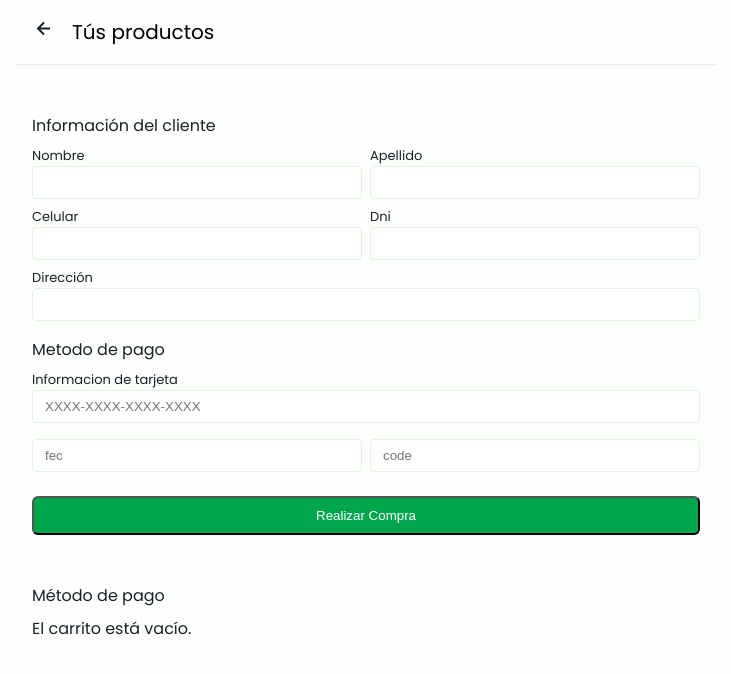
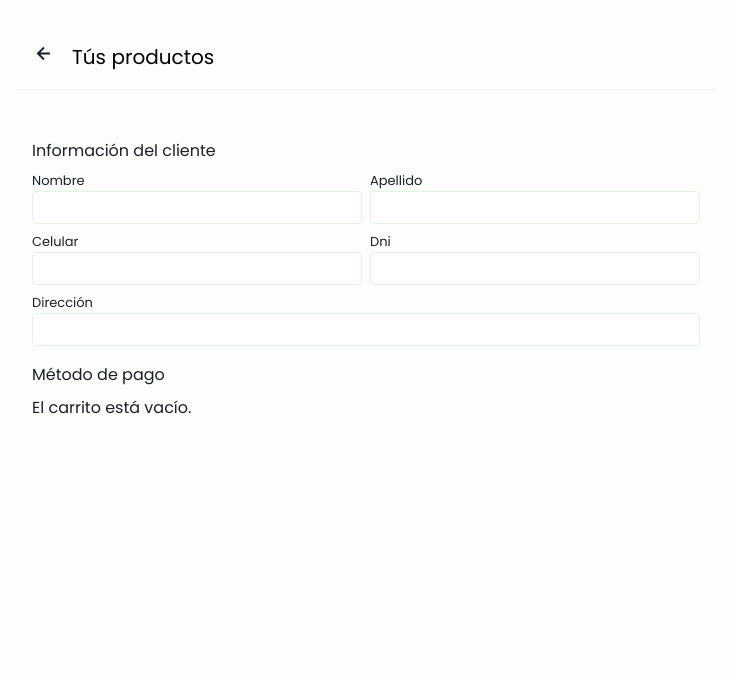
Before and after one commit to ZCOseven/eco-creations-laravel, a Laravel app: page /procesar in a window 1280 px wide. Shown: the top 674 px of the page, without its empty margins (274-1005 px from the left). Run offline with Laravel 12, Linux system fonts and the light colour scheme; some libraries are stand-ins or nearby versions.

Commit message:
feat(payment): integrar botón PayPal con conversión de moneda, almacenamiento de cliente y recarga tras pago

```diff
--- a/resources/views/livewire/procesar.blade.php
+++ b/resources/views/livewire/procesar.blade.php
@@ -1,3 +1,8 @@
+<head>
+    ...
+    <meta name="csrf-token" content="{{ csrf_token() }}">
+</head>
+
 <section>
     <section class="d-flex align-items-center g-1 mb-1 back">
         <a href="{{route('productos.index')}}">
@@ -56,32 +61,6 @@
             </div>
         </fieldset>
         <fieldset>
-            <legend>Metodo de pago</legend>
-            <p>Metodo de pago</p>
-            <div class="form-group mb-small">
-                <label for="">Informacion de tarjeta</label>
-                <input class="control" type="text" name="number-code" id="number-code"
-                    placeholder="XXXX-XXXX-XXXX-XXXX">
-                @error('number-code')
-                    <p class="alert-error">{{$message}}</p>
-                @enderror
-            </div>
-            <div class="form-group">
-                <div class="d-flex g-small">
-                    <input class="flex-full control" type="text" name="fecha" id="fecha" placeholder="fec">
-                    @error('fecha')
-                        <p class="alert-error">{{$message}}</p>
-                    @enderror
-
-                    <input class="flex-full control" type="text" name="code" id="code" placeholder="code">
-                    @error('code')
-                        <p class="alert-error">{{$message}}</p>
-                    @enderror
-                </div>
-            </div>
-            <button type="submit" class="btn btn-green">Realizar Compra</button>
-        </fieldset>
-        <fieldset>
             <legend>Método de pago</legend>
             <p>Método de pago</p>
 
@@ -97,7 +76,6 @@
 
                     </article>
                 @endforeach
-                <!-- Contenedor único para el botón PayPal con total real -->
                 <div id="paypal-button-container" data-total="{{ number_format($total, 2, '.', '') }}"></div>
             @else
                 <p>El carrito está vacío.</p>
--- a/routes/web.php
+++ b/routes/web.php
@@ -1,5 +1,6 @@
 <?php
 
+use App\Http\Controllers\ClienteController;
 use App\Http\Controllers\ProductoController;
 use App\Http\Controllers\PageController;
 use App\Http\Controllers\AuthController;
@@ -10,6 +11,7 @@
 Route::get('/nosotros' , [PageController::class, 'about'])->name('about');
 Route::get('/contacto' , [PageController::class, 'contact'])->name('contact');
 Route::post('/contacto' , [PageController::class, 'sendContact'])->name('contact.send');
+Route::post('/guardar-cliente' , [ClienteController::class, 'guardar'])->name('cliente.send');
 
 
 
```
Also changed, not shown: app/Http/Controllers/ClienteController.php (+22 -0 lines), app/Models/Cliente.php (+10 -1 lines), public/js/paypal.js (+31 -3 lines), database/migrations/2025_05_20_072630_create_clientes_table.php.
